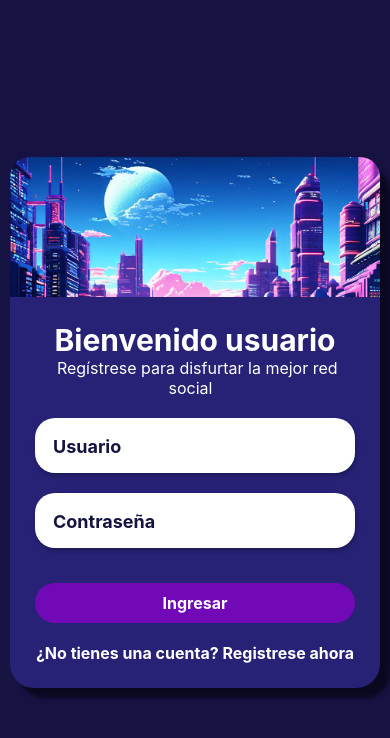
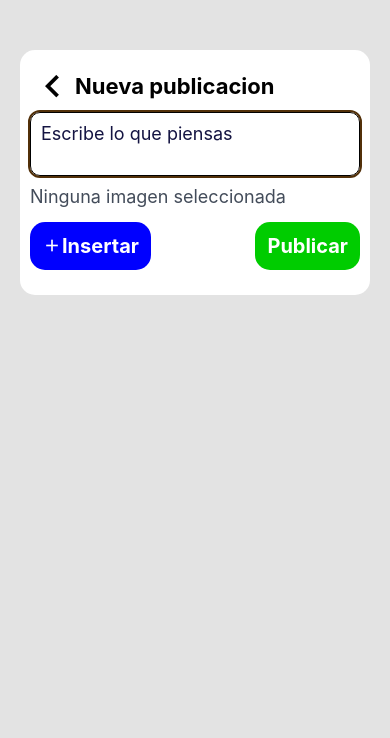
Before and after one commit to Daniel-theDeveloper/appSocial, a React Native app: screen /NewPublication in a window 390 px wide. Shown: the top 738 px of the page. Built offline with nearby package versions, Linux system fonts and the light colour scheme.

Commit message:
diseño del creador de publicaciones

```diff
--- a/routes/routes.js
+++ b/routes/routes.js
@@ -4,6 +4,7 @@ import { createBottomTabNavigator } from '@react-navigation/bottom-tabs';
 import login from '../screens/login';
 import details from '../screens/details';
 import { Homepage, Trending, Create, Notifications, Chats } from '../screens';
+import new_publication from '../screens/sub-screens/new_publication'
 
 import MaterialCommunityIcons from "react-native-vector-icons/MaterialCommunityIcons"
 
@@ -17,6 +18,7 @@ export default function MyRoutes() {
                 <Stack.Screen name="Login" component={login} />
                 <Stack.Screen name="Home" component={HomeTaps} />
                 <Stack.Screen name="Details" component={details} />
+                <Stack.Screen name="NewPublication" component={new_publication} />
             </Stack.Navigator>
         );
     }
--- a/components/Publish.js
+++ b/screens/components/Publish.js
@@ -31,7 +31,7 @@ export default function Publication({
     return (
         <View>
             <View style={styles.perfil_header}>
-                <Image style={styles.avatar} source={require('../assets/avatar-default.png')} />
+                <Image style={styles.avatar} source={require('../../assets/avatar-default.png')} />
                 <View style={styles.perfil_usernames_container}>
                     <Text style={styles.username}>{name}</Text>
                     <Text style={styles.date}>{convertDate(date.seconds)}</Text>
@@ -42,7 +42,7 @@ export default function Publication({
                 <TouchableOpacity onPress={goDetails}>
                 {/* <TouchableOpacity> */}
                     <Text style={styles.publication_text}>{body}</Text>
-                    <Image style={styles.publication_image} source={require('../assets/publicationTest.png')} />
+                    <Image style={styles.publication_image} source={require('../../assets/publicationTest.png')} />
                 </TouchableOpacity>
 
                 <View style={styles.interact_container}>
--- a/screens/homepage.js
+++ b/screens/homepage.js
@@ -4,13 +4,18 @@ import { StyleSheet, Text, View, TouchableOpacity, Image, ScrollView } from 'rea
 import { database } from '../utils/database';
 import { QuerySnapshot, collection, onSnapshot, orderBy, query } from 'firebase/firestore';
 
-import Publication from '../components/Publish';
+import Publication from './components/Publish';
 import MaterialCommunityIcons from "react-native-vector-icons/MaterialCommunityIcons"
 
 export default function homepage(props) {
     const goDetails = async() => {
         props.navigation.navigate('Details')
     }
+
+    const goNewPublish = async() => {
+        props.navigation.navigate('NewPublication')
+    }
+
     const [publications, setPublications] = React.useState([]);
 
     React.useEffect(() => {
@@ -32,15 +37,29 @@ export default function homepage(props) {
         })
         return unsuscribe;
     }, [])
+
     return (
-        <ScrollView>
+        <ScrollView showsVerticalScrollIndicator={true}>
             <View style={styles.container}>
                 <View style={styles.header}>
-                    <TouchableOpacity>
-                        <MaterialCommunityIcons style={styles.menuButton} name='menu' />
-                    </TouchableOpacity>
-                    <Text style={styles.title}>Pagina principal</Text>
-                    <Image style={styles.avatar} source={require('../assets/avatar-default.png')} />
+                    <View style={styles.header_row}>
+                        <TouchableOpacity>
+                            <MaterialCommunityIcons style={styles.menuButton} name='menu' />
+                        </TouchableOpacity>
+                        <Text style={styles.title}>Pagina principal</Text>
+                        <Image style={styles.avatar} source={require('../assets/avatar-default.png')} />
+                    </View>
+
+                    <View style={styles.header_row}>
+                        <TouchableOpacity style={styles.new_publication_zone} onPress={goNewPublish}>
+                            <View style={styles.new_publication}>
+                                <Text style={styles.new_publication_label}>Publica lo que estas pensando</Text>
+                            </View>
+                        </TouchableOpacity>
+                        <View style={styles.new_publication_button}>
+                            <MaterialCommunityIcons style={styles.menuButton2} name='camera' />
+                        </View>
+                    </View>
                 </View>
 
                 {publications.map(publication => <Publication key={publication.id} props={props} {...publication} />)}
@@ -56,17 +75,45 @@ const styles = StyleSheet.create({
         backgroundColor: "#E3E3E3"
     },
     header: {
-        flexDirection: "row",
-        justifyContent: "space-between",
-        alignItems: "center",
+        flexDirection: "column",
         backgroundColor: "white",
-        paddingTop: 40,
+        paddingTop: 32,
         paddingLeft: 20,
         paddingRight: 20,
         paddingBottom: 10
     },
+    header_row: {
+        flexDirection: "row",
+        justifyContent: "space-between",
+        alignItems: "center",
+        marginVertical: 8
+    },
     menuButton: {
         fontSize: 40
+    },
+    menuButton2: {
+        fontSize: 30,
+        color: "white",
+    },
+    new_publication: {
+        padding: 10,
+        borderWidth: 2,
+        borderRadius: 10,
+        outlineColor: "#523009",
+        outlineStyle: "solid",
+        outlineWidth: 4,
+    },
+    new_publication_zone: {
+        width: "84%"
+    },
+    new_publication_label: {
+        fontSize: 17,
+        padding: 2
+    },
+    new_publication_button: {
+        backgroundColor: "black",
+        padding: 11,
+        borderRadius: 15
     },
     title: {
         fontSize: 20,
--- /dev/null
+++ b/screens/sub-screens/new_publication.js
@@ -0,0 +1,132 @@
+import React from 'react';
+import { StyleSheet, Text, View, TextInput, TouchableOpacity, Alert } from 'react-native';
+
+import MaterialCommunityIcons from "react-native-vector-icons/MaterialCommunityIcons"
+
+export default function new_publication(props) {
+
+    const showAlert = () =>
+        Alert.alert(
+            'Salir de la publicacion',
+            '¿Desea salirse de la publicacion sin guardar ni publicar nada?',
+            [
+                {
+                    text: 'Continuar creando',
+                },
+                {
+                    text: 'Salirse',
+                    onPress: () => goBackAgain(),
+                    style: 'cancel',
+                },
+            ],
+        );
+
+    const goBackAgain = async () => {
+        props.navigation.goBack()
+    }
+
+
+    return (
+        <View style={styles.container}>
+            <View style={styles.content}>
+                <View style={styles.header}>
+                    <TouchableOpacity onPress={showAlert}>
+                        <MaterialCommunityIcons style={styles.back_button} name='chevron-left' />
+                    </TouchableOpacity>
+                    <Text style={styles.title}>Nueva publicacion</Text>
+                </View>
+                <View style={styles.new_publication}>
+                    <TextInput placeholder='Escribe lo que piensas' style={styles.input} autoFocus={true} multiline={true} maxLength={500} />
+                </View>
+                <Text style={styles.text_image}>Ninguna imagen seleccionada</Text>
+                <View style={styles.publish_footer}>
+                    <View style={styles.insert_button}>
+                        <View style={styles.insert_row}>
+                            <MaterialCommunityIcons style={styles.insert_label} name='plus' />
+                            <Text style={styles.insert_label}>Insertar</Text>
+                        </View>
+                    </View>
+
+                    <View style={styles.publish_button}>
+                        <Text style={styles.publish_label}>Publicar</Text>
+                    </View>
+                </View>
+            </View>
+        </View>
+    );
+}
+
+const styles = StyleSheet.create({
+    container: {
+        flex: 1,
+        flexGrow: 1,
+        paddingVertical: 50,
+        paddingHorizontal: 20,
+        backgroundColor: "#E3E3E3"
+    },
+    content: {
+        padding: 10,
+        backgroundColor: "white",
+        borderRadius: 15
+    },
+    header: {
+        flexDirection: "row",
+        alignItems: "center"
+    },
+    back_button: {
+        fontSize: 45
+    },
+    title: {
+        fontSize: 22,
+        fontWeight: "bold",
+        marginVertical: 13
+    },
+    new_publication: {
+        padding: 10,
+        borderWidth: 1.5,
+        borderRadius: 10,
+        outlineColor: "#523009",
+        outlineStyle: "solid",
+        outlineWidth: 2,
+    },
+    input: {
+        fontSize: 18,
+        color: '#141442',
+        height: "78%",
+        textAlignVertical: "top",
+    },
+    text_image: {
+        fontSize: 18,
+        color: "#434c5a",
+        marginTop: 10
+    },
+    publish_footer: {
+        flexDirection: "row",
+        marginVertical: 15,
+        justifyContent: "space-between"
+    },
+    insert_button: {
+        backgroundColor: "blue",
+        padding: 12,
+        borderRadius: 15
+    },
+    insert_row: {
+        flexDirection: "row",
+        alignItems: "baseline"
+    },
+    insert_label: {
+        color: "white",
+        fontSize: 20,
+        fontWeight: "bold"
+    },
+    publish_button: {
+        backgroundColor: "#00cc00",
+        padding: 12,
+        borderRadius: 15
+    },
+    publish_label: {
+        color: "white",
+        fontSize: 20,
+        fontWeight: "bold"
+    }
+})
```
